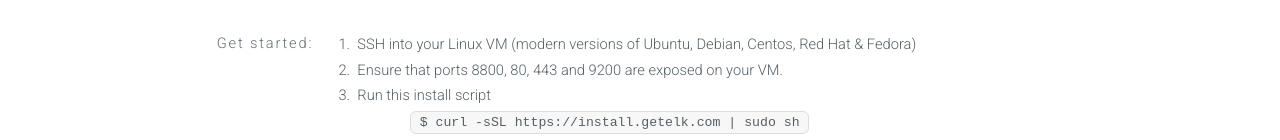
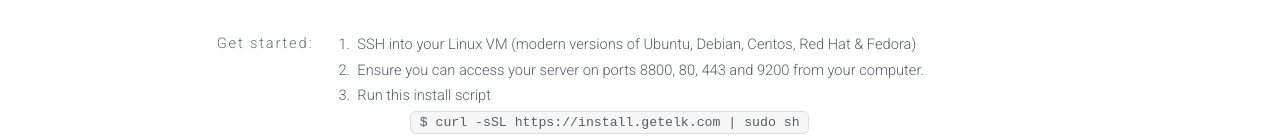
Before and after one commit to getelk/www, a plain HTML site: page index.html in a window 1280 px wide. Shown: the part 472-612 px from the top of the page. Drawn offline with Linux system fonts and the light colour scheme.

Commit message:
updated port language

```diff
--- a/index.html
+++ b/index.html
@@ -48,7 +48,7 @@
 						<h4>Get started:</h4>
 			      <ol>
 			        <li>SSH into your Linux VM (modern versions of Ubuntu, Debian, Centos, Red Hat &amp; Fedora)</li>
-							<li>Ensure that ports 8800, 80, 443 and 9200 are exposed on your VM.</li>
+							<li>Ensure you can access your server on ports 8800, 80, 443 and 9200 from your computer.</li>
 			        <li>Run this install script
 			          <br /><code>$ curl -sSL https://install.getelk.com | sudo sh</code>
 			        </li>
```
